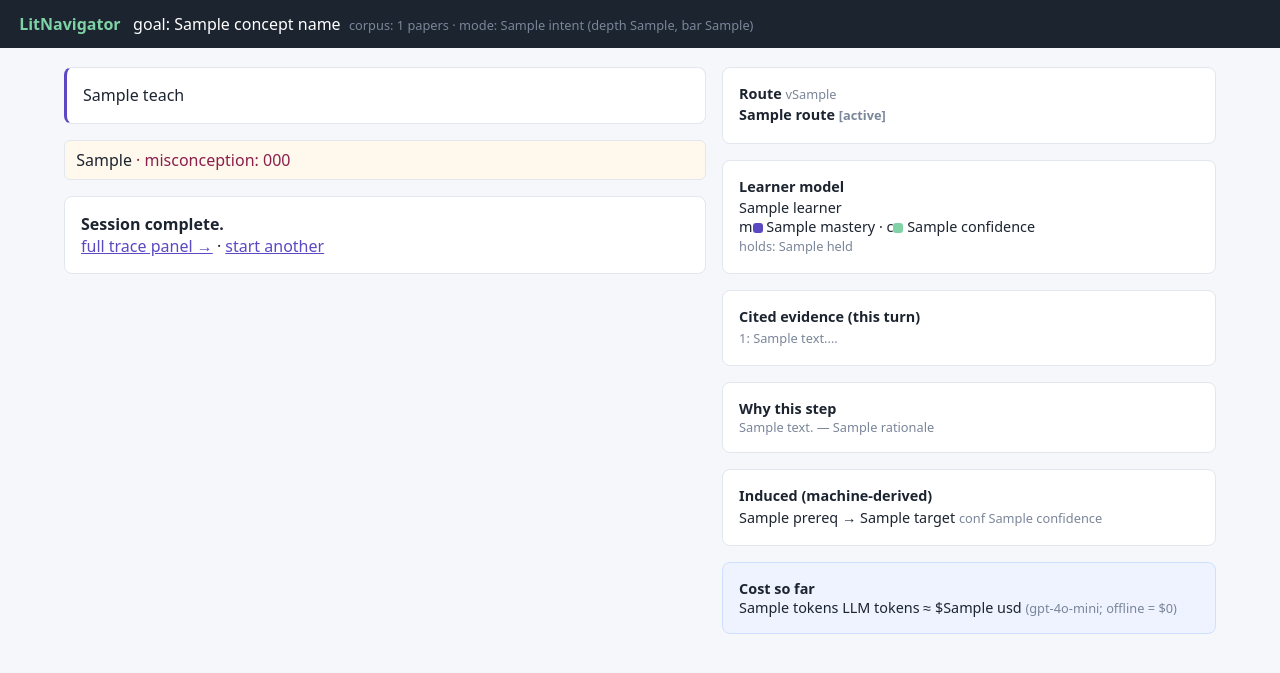
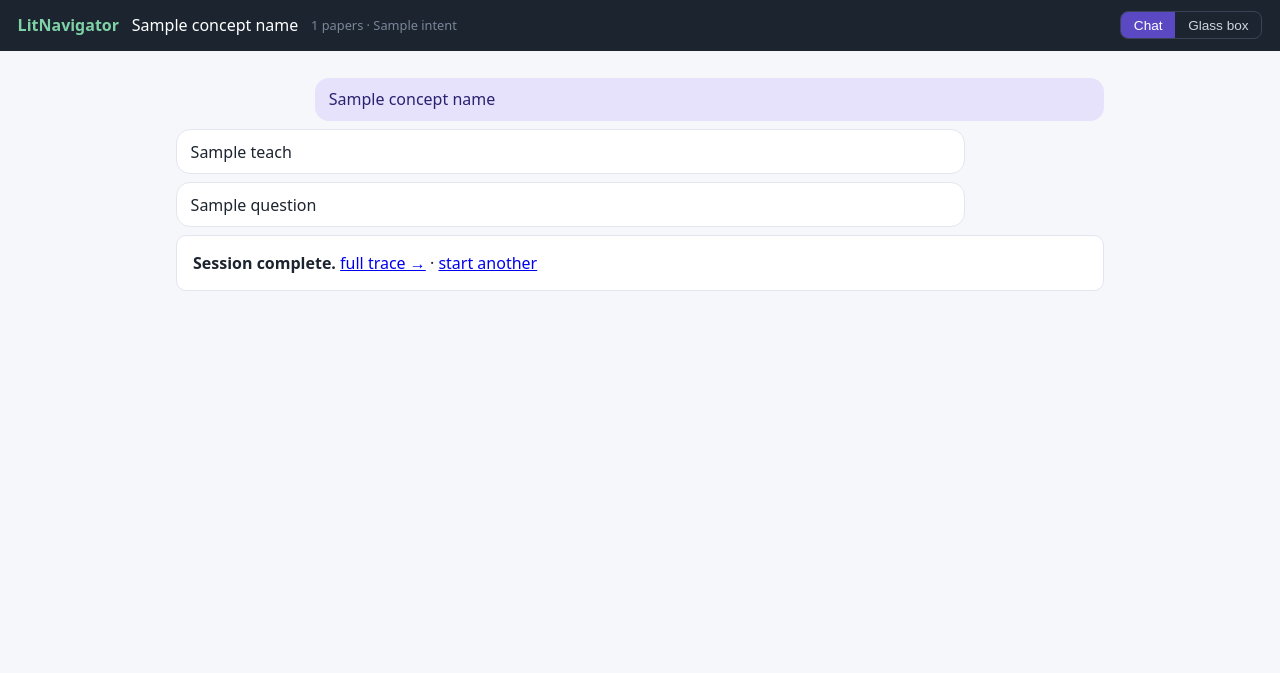
Before and after one commit to The-Architect-3906/LitNavigator, a Python web app: template litnav/ui/templates/agent.html in a window 1280 px wide. Shown: the top 673 px of the page. Run offline with Jinja, Linux system fonts and the light colour scheme; the template is opened without the code that fills it: most values are stand-ins (such as "Sample title", 1, 10 or a date in 2020).

Commit message:
feat(ui): two-view agent page (Chat + Glass box) with live SSE streaming
Update test_intent_mode_starts_session to match the new header format
(intent shown as '· journalist' rather than 'mode: journalist').

Co-Authored-By: Claude Opus 4.8 (1M context) <noreply@anthropic.com>

```diff
--- a/litnav/ui/templates/agent.html
+++ b/litnav/ui/templates/agent.html
@@ -1,56 +1,118 @@
 <!doctype html>
-<html lang="en"><head><meta charset="utf-8"><title>LitNavigator — {{ concept_name }}</title>
+<html lang="en"><head><meta charset="utf-8"><meta name="viewport" content="width=device-width, initial-scale=1">
+<title>LitNavigator — {{ concept_name or "tutor" }}</title>
 <style>
+ :root{--accent:#5b49c4;--ok:#258a51;--warn:#b3700d}
+ *{box-sizing:border-box}
  body{font-family:system-ui,sans-serif;margin:0;background:#f6f7fb;color:#1c2430}
- header{background:#1c2430;color:#fff;padding:.8rem 1.2rem}header b{color:#7fd1a6}
- .cols{display:flex;gap:1rem;max-width:72rem;margin:1.2rem auto;padding:0 1rem;align-items:flex-start}
- .left{flex:1.3}.right{flex:1;font-size:.9rem}
- .card{background:#fff;border:1px solid #e2e6ee;border-radius:8px;padding:1rem;margin-bottom:1rem}
- .teach{border-left:3px solid #5b49c4;white-space:pre-wrap;line-height:1.45}
- .q{font-size:1.1rem;font-weight:600;margin:.4rem 0}
- form{display:flex;gap:.5rem}input{flex:1;padding:.55rem .7rem;border:1px solid #c5ccd8;border-radius:8px}
- button{padding:.55rem 1rem;border:0;border-radius:8px;background:#5b49c4;color:#fff;cursor:pointer}
- .fb{background:#fff8ec;border-radius:6px;padding:.5rem .7rem}.miscon{color:#8a1f4c}
- .bars span{display:inline-block;height:.6rem;border-radius:3px;vertical-align:middle}
- .m{background:#5b49c4}.c{background:#7fd1a6}
- .step{padding:.15rem 0}.done-s{color:#258a51}.active-s{font-weight:600}
- .consensus{color:#258a51}.contested{color:#b3700d}.open{color:#cf4f24}
- .cost{background:#eef3ff;border:1px solid #cfe0ff}.mut{color:#7a8699;font-size:.8rem}
- a{color:#5b49c4}
+ header{background:#1c2430;color:#fff;padding:.7rem 1.1rem;display:flex;align-items:center;gap:.8rem;flex-wrap:wrap}
+ header b{color:#7fd1a6}
+ .toggle{margin-left:auto;display:flex;border:1px solid #3a4456;border-radius:8px;overflow:hidden}
+ .toggle button{background:transparent;color:#cdd5e0;border:0;padding:.35rem .8rem;font-size:.85rem;cursor:pointer}
+ .toggle button.on{background:var(--accent);color:#fff}
+ .mut{color:#7a8699;font-size:.8rem}
+ .cols{display:flex;gap:1rem;max-width:60rem;margin:1.2rem auto;padding:0 1rem;align-items:flex-start}
+ .card{background:#fff;border:1px solid #e2e6ee;border-radius:10px;padding:1rem;margin-bottom:1rem}
+ /* chat */
+ #chat{flex:1;min-width:0}
+ .bubble{max-width:85%;padding:.6rem .85rem;border-radius:14px;margin:.5rem 0;line-height:1.5;white-space:pre-wrap;word-wrap:break-word}
+ .me{margin-left:auto;background:#e6e2fb;color:#2a2270}
+ .ai{background:#fff;border:1px solid #e2e6ee}
+ .qa{font-weight:500}
+ .working{color:var(--accent);font-size:.85rem;margin:.3rem 0}
+ .answer{display:flex;gap:.5rem;margin-top:.6rem}
+ .answer input{flex:1;padding:.55rem .7rem;border:1px solid #c5ccd8;border-radius:8px;font-size:1rem}
+ .answer button{padding:.55rem 1rem;border:0;border-radius:8px;background:var(--accent);color:#fff;cursor:pointer}
+ /* glass box */
+ #glass{flex:1;min-width:0;font-size:.9rem}
+ .step{display:flex;gap:.5rem;padding:.25rem 0;align-items:baseline}
+ .step .ic{width:1.1rem;text-align:center}
+ .step.done .ic{color:var(--ok)} .step.active{background:#eef0ff;border-radius:6px;padding:.25rem .4rem}
+ .step.pending{color:#9aa3b2}
+ .bars span{display:inline-block;height:.55rem;border-radius:3px;vertical-align:middle}
+ .barm{background:var(--accent)} .barc{background:#7fd1a6}
+ .ev{font-size:.82rem;color:#3a4456;border-left:2px solid var(--accent);padding-left:.5rem;margin:.3rem 0}
+ .costp{background:#eef3ff;border-color:#cfe0ff}
+ body.mode-chat #glass{display:none}
+ body.mode-glass #chat{display:none}
+ @media(max-width:760px){.cols{flex-direction:column} body.mode-glass #chat,body.mode-chat #glass{display:block}}
 </style></head>
-<body>
-<header><b>LitNavigator</b> &nbsp; goal: {{ concept_name or "…" }}
-  &nbsp;<span class="mut">corpus: {{ n_papers }} papers{% if intent %} · mode: {{ intent }} (depth {{ teach_depth }}, bar {{ mastery_threshold }}){% endif %}</span></header>
+<body class="mode-chat" data-sid="{{ sid }}">
+<header><b>LitNavigator</b>
+  <span>{{ concept_name or "tutor" }}</span>
+  <span class="mut">{{ n_papers }} papers{% if intent %} · {{ intent }}{% endif %}</span>
+  <span class="toggle"><button id="t-chat" class="on" onclick="setMode('chat')">Chat</button><button id="t-glass" onclick="setMode('glass')">Glass box</button></span>
+</header>
 <div class="cols">
- <div class="left">
-  {% if teach %}<div class="card teach">{{ teach|replace('**','') }}</div>{% endif %}
-  {% if last_feedback %}<div class="card fb">{{ last_feedback }}
-    {% if last_detected_misconception %}<span class="miscon">· misconception: {{ last_detected_misconception }}</span>{% endif %}</div>{% endif %}
-  {% if done %}
-    <div class="card"><b>Session complete.</b><br>
-      <a href="/sessions/{{ sid }}">full trace panel &rarr;</a> · <a href="/tutor">start another</a></div>
-  {% else %}
-    <div class="card"><div class="q">{{ question }}</div>
-      <form method="get" action="/tutor/{{ sid }}/answer">
-        <input name="answer" autocomplete="off" autofocus placeholder="type your answer…">
-        <button type="submit">Answer</button></form></div>
-  {% endif %}
- </div>
- <div class="right">
-  <div class="card"><b>Route</b> <span class="mut">v{{ route_version }}</span>
-   {% for s in route %}<div class="step {{ 'done-s' if s.status in ['done','conceded'] else ('active-s' if s.status=='active' else '') }}">
-     {{ s.name }} <span class="mut">[{{ s.status or 'pending' }}]</span></div>{% endfor %}</div>
-  {% if learner %}<div class="card"><b>Learner model</b>
-   {% for c in learner %}<div class="step">{{ c.name }}
-     <div class="bars">m<span class="m" style="width:{{ (c.mastery*80)|round }}px"></span> {{ c.mastery }}
-      · c<span class="c" style="width:{{ (c.confidence*80)|round }}px"></span> {{ c.confidence }}</div>
-     {% if c.held %}<span class="mut miscon">holds: {{ c.held|join(', ') }}</span>{% endif %}</div>{% endfor %}</div>{% endif %}
-  {% if evidence %}<div class="card"><b>Cited evidence (this turn)</b>
-   {% for e in evidence %}<div class="step mut">{{ e.chunk_id }}: {{ e.text[:120] }}…</div>{% endfor %}</div>{% endif %}
-  {% if rationale %}<div class="card"><b>Why this step</b><div class="mut">{{ decision }} — {{ rationale }}</div></div>{% endif %}
-  {% if induced %}<div class="card"><b>Induced (machine-derived)</b>
-   {% for e in induced %}<div class="step">{{ e.prereq }} &rarr; {{ e.target }} <span class="mut">conf {{ e.confidence }}</span></div>{% endfor %}</div>{% endif %}
-  <div class="card cost"><b>Cost so far</b><br>
-   {{ cost.tokens }} LLM tokens ≈ ${{ cost.usd }} <span class="mut">(gpt-4o-mini; offline = $0)</span></div>
- </div>
-</div></body></html>
+  <div id="chat">
+    <div id="thread">
+      <div class="bubble me">{{ concept_name or "Teach me" }}</div>
+      {% if teach %}<div class="bubble ai" id="first-teach" data-text="{{ teach|replace('**','') }}"></div>{% endif %}
+      {% if question %}<div class="bubble ai qa">{{ question }}</div>{% endif %}
+    </div>
+    <div class="working" id="working" style="display:none">● agent working…</div>
+    {% if not done %}
+    <form class="answer" id="answer-form" onsubmit="return submitAnswer(event)">
+      <input id="answer-input" autocomplete="off" autofocus placeholder="type your answer…">
+      <button type="submit">Answer</button>
+    </form>
+    {% else %}
+    <div class="card"><b>Session complete.</b> <a href="/sessions/{{ sid }}">full trace &rarr;</a> · <a href="/tutor">start another</a></div>
+    {% endif %}
+  </div>
+
+  <div id="glass">
+    <div class="card"><b>Agent flow</b> <span class="mut" id="route-v">route v{{ route_version }}</span>
+      <div id="flow"></div>
+    </div>
+    <div class="card"><b>Cited evidence</b><div id="evidence">
+      {% for e in cited %}<div class="ev">{{ e.chunk_id }}: {{ e.text[:140] }}…</div>{% endfor %}
+    </div></div>
+    <div class="card"><b>Learner model</b><div id="learner">
+      {% for c in learner %}<div>{{ c.name }} — m {{ c.mastery }} · c {{ c.confidence }}</div>{% endfor %}
+    </div></div>
+    <div class="card" id="why" style="{% if not rationale %}display:none{% endif %}"><b>Why this step</b>
+      <div class="mut" id="why-text">{{ decision }} — {{ rationale }}</div></div>
+    {% if induced %}<div class="card"><b>Induced (machine-derived)</b>
+      {% for e in induced %}<div>{{ e.prereq }} &rarr; {{ e.target }} <span class="mut">conf {{ e.confidence }}</span></div>{% endfor %}</div>{% endif %}
+    <div class="card costp"><b>Cost so far</b> <span id="cost">{{ cost.tokens }} tok ≈ ${{ cost.usd }}</span> <span class="mut">(offline = $0)</span></div>
+  </div>
+</div>
+
+<script>
+const SID = document.body.dataset.sid;
+function setMode(m){document.body.className='mode-'+m;
+  document.getElementById('t-chat').classList.toggle('on',m==='chat');
+  document.getElementById('t-glass').classList.toggle('on',m==='glass');
+  try{localStorage.setItem('litnav-mode',m)}catch(e){}}
+const saved=(()=>{try{return localStorage.getItem('litnav-mode')}catch(e){return null}})();
+if(saved)setMode(saved);
+
+function typewriter(el,text){el.textContent='';let i=0;(function tick(){if(i<=text.length){el.textContent=text.slice(0,i++);setTimeout(tick,12)}})();}
+const ft=document.getElementById('first-teach'); if(ft)typewriter(ft,ft.dataset.text);
+
+function addBubble(cls,text,tw){const t=document.getElementById('thread');const d=document.createElement('div');d.className='bubble '+cls;t.appendChild(d);if(tw){typewriter(d,text)}else{d.textContent=text}return d;}
+function setFlow(steps){const f=document.getElementById('flow');f.innerHTML='';steps.forEach(s=>{const d=document.createElement('div');d.className='step '+s.state;const ic=s.state==='done'?'✓':(s.state==='active'?'▶':'○');d.innerHTML='<span class="ic">'+ic+'</span><span>'+s.label+(s.detail?' <span class="mut">· '+s.detail+'</span>':'')+'</span>';f.appendChild(d)});}
+
+function submitAnswer(ev){ev.preventDefault();const inp=document.getElementById('answer-input');const text=inp.value.trim();if(!text)return false;
+  addBubble('me',text,false);inp.value='';inp.disabled=true;document.getElementById('working').style.display='block';
+  const steps=[];const es=new EventSource('/tutor/'+SID+'/events?answer='+encodeURIComponent(text));
+  es.onmessage=(m)=>{const e=JSON.parse(m.data);
+    if(e.type==='step'){steps.forEach(s=>s.state='done');steps.push({label:e.label,detail:e.detail,state:'active'});setFlow(steps);}
+    else if(e.type==='teach'){steps.forEach(s=>s.state='done');setFlow(steps);if(e.text)addBubble('ai',e.text,true);}
+    else if(e.type==='question'){if(e.text)addBubble('ai qa',e.text,false);}
+    else if(e.type==='state'){updateGlass(e);}
+    else if(e.type==='done'){es.close();document.getElementById('working').style.display='none';
+      if(e.done){location.href='/tutor/'+SID;}else{inp.disabled=false;inp.focus();}}
+    else if(e.type==='error'){es.close();location.href='/tutor/'+SID;}
+  };
+  es.onerror=()=>{es.close();location.href='/tutor/'+SID;};
+  return false;}
+
+function updateGlass(e){document.getElementById('route-v').textContent='route v'+e.route_version;
+  document.getElementById('evidence').innerHTML=(e.cited||[]).map(c=>'<div class="ev">'+c.chunk_id+': '+(c.text||'').slice(0,140)+'…</div>').join('');
+  document.getElementById('learner').innerHTML=(e.learner||[]).map(c=>'<div>'+c.name+' — m '+c.mastery+' · c '+c.confidence+'</div>').join('');
+  if(e.rationale){document.getElementById('why').style.display='';document.getElementById('why-text').textContent=(e.decision||'')+' — '+e.rationale;}
+  if(e.cost){document.getElementById('cost').textContent=e.cost.tokens+' tok ≈ $'+e.cost.usd;}}
+</script>
+</body></html>
```
Also changed, not shown: tests/test_tutor_routes.py (+1 -1 lines).
